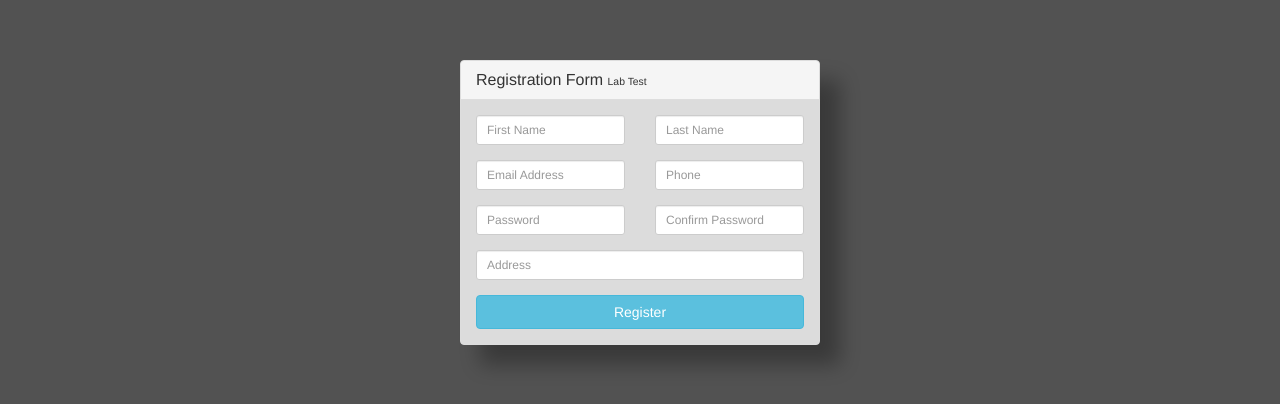
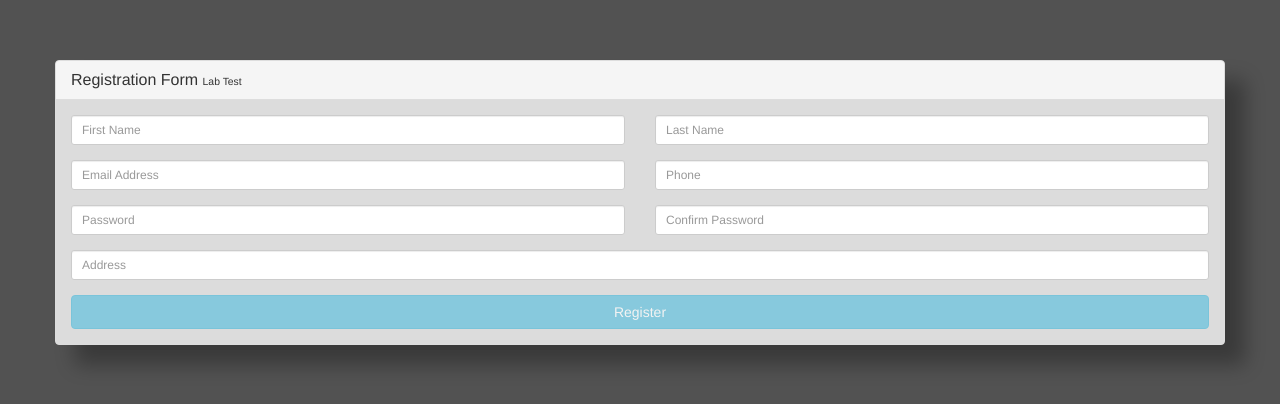
Before and after one commit to mmnabi/angular-lab-test, an Angular app: page /user/registration in a window 1280 px wide. Shown: the top 404 px of the page. Built offline with nearby package versions, Linux system fonts and the light colour scheme.

Commit message:
Improvement on UI

```diff
--- a/src/app/shared/user.service.ts
+++ b/src/app/shared/user.service.ts
@@ -12,7 +12,7 @@ export class UserService {
   formModel = this.formBuilder.group({
     FirstName: ['', Validators.required],
     LastName: ['', Validators.required],
-    Email: ['', Validators.required],
+    Email: ['', [Validators.required, Validators.email]],
     Passwords: this.formBuilder.group({
       Password: ['', Validators.required],
       ConfirmPassword: ['', Validators.required]
--- a/src/app/user/registration/registration.component.html
+++ b/src/app/user/registration/registration.component.html
@@ -1,4 +1,4 @@
-<div class="col-xs-12 col-sm-8 col-md-4 col-sm-offset-2 col-md-offset-4">
+<!-- <div class="col-xs-12 col-sm-8 col-md-4 col-sm-offset-2 col-md-offset-4"> -->
   <div class="panel panel-default">
     <div class="panel-heading">
       <h3 class="panel-title">Registration Form <small>Lab Test</small></h3>
@@ -35,8 +35,7 @@
                 *ngIf="service.formModel.get('Email').touched && service.formModel.get('Email').errors?.required">Email
                 is mandatory.</label>
               <label class="text-danger"
-                *ngIf="service.formModel.get('Email').touched && service.formModel.get('Email').errors?.email">Email is
-                mandatory.</label>
+                *ngIf="service.formModel.get('Email').touched && service.formModel.get('Email').errors?.email">Enter valid email.</label>
             </div>
           </div>
           <div class="col-xs-6 col-sm-6 col-md-6">
@@ -82,9 +81,9 @@
             provide your address.</label>
         </div>
 
-        <input type="submit" value="Register" class="btn btn-info btn-block">
+        <button type="submit" class="btn btn-info btn-block" [disabled]="!service.formModel.valid">Register</button>
 
       </form>
     </div>
   </div>
-</div>
+<!-- </div> -->
```
